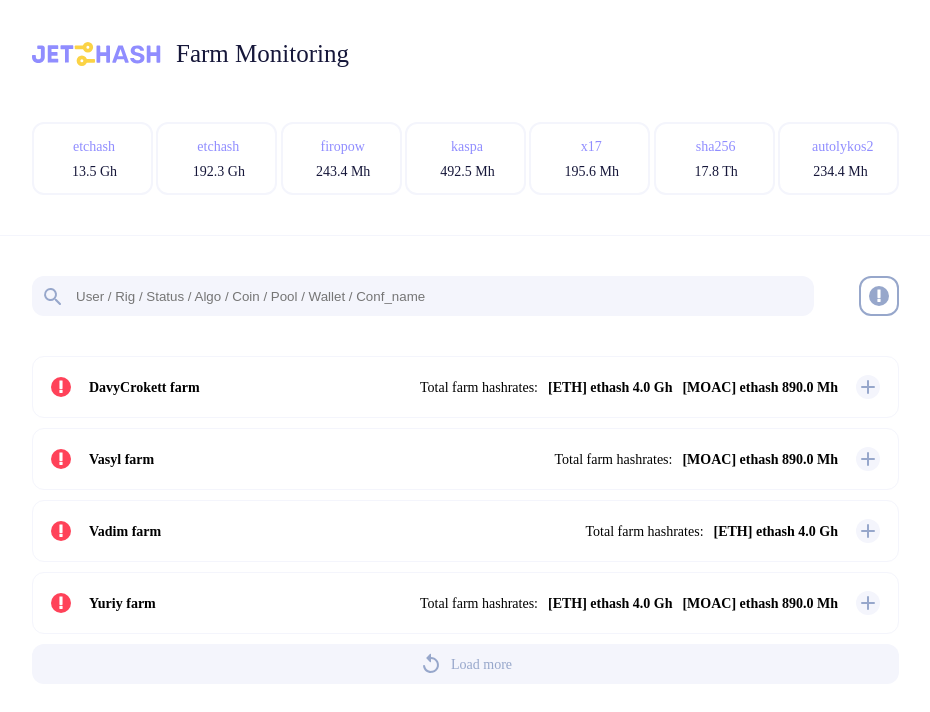
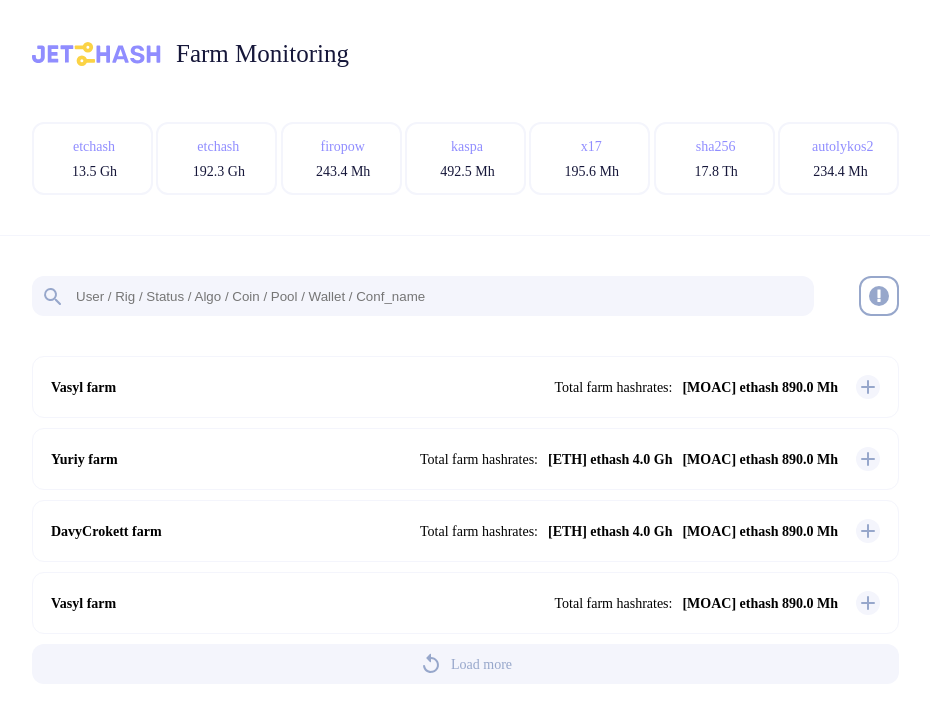
Before and after one commit to natalia-lypovyk/test-react-page, a React (Create React App) app: page / in a window 1280 px wide. Shown: the top 712 px of the page, without its empty margins (176-1106 px from the left). Built offline with nearby package versions, Linux system fonts and the light colour scheme.

Commit message:
add errors filter

```diff
--- a/src/assets/svg/warningSearch.js
+++ b/src/assets/svg/warningSearch.js
@@ -3,8 +3,8 @@
 const WarningSearch = (props) => (
     <svg
         {...props}
-        width="40em"
-        height="40em"
+        width="40px"
+        height="40px"
         fill="none"
         xmlns="http://www.w3.org/2000/svg"
     >
--- a/src/components/Accordion/accordion.css
+++ b/src/components/Accordion/accordion.css
@@ -22,7 +22,7 @@
     font-style: normal;
     font-weight: 600;
     font-size: 14px;
-    line-height: 150%;
+    line-height: 150%
 }
 .accordionContentContainer{
     margin-bottom: 10px;
@@ -37,7 +37,6 @@
 }
 .warningImage{
     margin-left: 18px;
-    margin-right: 18px;
     margin-top: 3px;
 }
 
--- a/src/components/Accordion/accordion.jsx
+++ b/src/components/Accordion/accordion.jsx
@@ -15,18 +15,20 @@
         setSelected(item);
     }
     return (
-        <div className={'accordionContainer'} onClick={()=>toggle(index)}>
-            <div className={'accordionHeaderContainer'}>
+        <div className={'accordionContainer'}>
+            <div className={'accordionHeaderContainer'} onClick={()=>toggle(index)}>
                 <div className={'accordionHeaderWrapper'}>
-                    <div className={'warningImage'}>
-                        <Warning/>
-                    </div>
-                    <span className={'accordionMainText'}>{data?.name}</span>
+                    {!data?.status&&(
+                        <div className={'warningImage'}>
+                            <Warning/>
+                        </div>
+                    )}
+                    <span className={'accordionMainText'} style={{marginLeft:'18px'}}>{data?.name}</span>
                 </div>
                 <div className={'accordionHeaderWrapper'}>
                     <span className={'accordionMainText fontWeight400 marginLeft10'}>{totalFarmHashrates}</span>
                     {data?.rates.map((value, index) =><span className={'accordionMainText marginLeft10'} key={index}>{value}</span> )}
-                    <div className={'warningImage'}>
+                    <div className={'warningImage'} style={{marginRight:'18px'}}>
                         {selected === index  ?<Minus/>:<Plus/>}
                     </div>
                 </div>
--- a/src/components/Accordion/contentRow.jsx
+++ b/src/components/Accordion/contentRow.jsx
@@ -11,7 +11,7 @@
     }
     return (
         <>
-            <div className={'marginLeft10'} style={{width:'20%', display:'flex'}}>
+            <div className={'marginLeft10'} style={{width:'18%', display:'flex'}}>
                 {!isHeader && (
                     <div className={'marginRight10'}>
                         {rowText?.status? <GreenRec/>:<RedRec/>}
@@ -40,7 +40,7 @@
             <div className={'marginLeft20'} style={{width:'12%'}}>
                 {getText('',isHeader? tableHeaderText.hashrate :rowText.hashrate)}
             </div>
-            <div className={'marginLeft20 marginRight10'} style={{width:'7%'}}>
+            <div className={'marginLeft20 marginRight10'} style={{width:'9%'}}>
                 {getText('',isHeader? tableHeaderText.conf_name :rowText.conf_name)}
             </div>
         </>
--- a/src/components/Load/loadButton.jsx
+++ b/src/components/Load/loadButton.jsx
@@ -8,7 +8,6 @@
     const toggle= ()=>{
     const sum = extraAmount+amount;
     const difference = length - amount
-
         if( sum < length){
             return setAmount(sum-1)
         }
--- a/src/components/SearchInput/searchInput.jsx
+++ b/src/components/SearchInput/searchInput.jsx
@@ -5,8 +5,8 @@
 import Search from "../../assets/svg/search";
 import Close from "../../assets/svg/close";
 
-const SearchInput = ({headerText, bodyText})=>{
-    const [inputWarning,setInputWarning] = useState(false)
+const SearchInput = ({filter, setFilter})=>{
+
     const [text, setText] = useState('')
     const handleChange = event => {
         setText(event.target.value);
@@ -29,8 +29,8 @@
                     </div> }
 
             </div>
-            <div className={'imageContainer'}>
-                {inputWarning?<WarningSearch/>:<DisabledWarningSearch/> }
+            <div className={'imageContainer'} onClick={()=>{setFilter(!filter)}}>
+                {!filter?<WarningSearch/>:<DisabledWarningSearch/> }
             </div>
 
         </div>
--- a/src/constats/tableData.js
+++ b/src/constats/tableData.js
@@ -1,49 +1,123 @@
 export const accordionData=[
     {
-    name : 'DavyCrokett farm',
-    rates : ['[ETH] ethash 4.0 Gh','[MOAC] ethash 890.0 Mh']
+        status: false,
+        name : 'DavyCrokett farm',
+        rates : ['[ETH] ethash 4.0 Gh','[MOAC] ethash 890.0 Mh']
     },
     {
+        status: true,
         name : 'Vasyl farm',
         rates : ['[MOAC] ethash 890.0 Mh']
     },
     {
+        status: false,
         name : 'Vadim farm',
         rates : ['[ETH] ethash 4.0 Gh']
     },
     {
+        status: true,
         name : 'Yuriy farm',
         rates : ['[ETH] ethash 4.0 Gh','[MOAC] ethash 890.0 Mh']
     },
     {
+        status: true,
         name : 'DavyCrokett farm',
         rates : ['[ETH] ethash 4.0 Gh','[MOAC] ethash 890.0 Mh']
     },
     {
+        status: true,
         name : 'Vasyl farm',
         rates : ['[MOAC] ethash 890.0 Mh']
     },
     {
+        status: false,
         name : 'Vadim farm',
         rates : ['[ETH] ethash 4.0 Gh']
     },
     {
+        status: false,
+        name : 'Yuriy farm',
+        rates : ['[ETH] ethash 4.0 Gh','[MOAC] ethash 890.0 Mh']
+    },
+
+    {
+        status: false,
+        name : 'DavyCrokett farm',
+        rates : ['[ETH] ethash 4.0 Gh','[MOAC] ethash 890.0 Mh']
+    },
+    {
+        status: true,
+        name : 'Vasyl farm',
+        rates : ['[MOAC] ethash 890.0 Mh']
+    },
+    {
+        status: false,
+        name : 'Vadim farm',
+        rates : ['[ETH] ethash 4.0 Gh']
+    },
+    {
+        status: true,
         name : 'Yuriy farm',
         rates : ['[ETH] ethash 4.0 Gh','[MOAC] ethash 890.0 Mh']
     },
     {
+        status: false,
         name : 'DavyCrokett farm',
         rates : ['[ETH] ethash 4.0 Gh','[MOAC] ethash 890.0 Mh']
     },
     {
+        status: true,
         name : 'Vasyl farm',
         rates : ['[MOAC] ethash 890.0 Mh']
     },
     {
+        status: false,
         name : 'Vadim farm',
         rates : ['[ETH] ethash 4.0 Gh']
     },
     {
+        status: true,
+        name : 'Yuriy farm',
+        rates : ['[ETH] ethash 4.0 Gh','[MOAC] ethash 890.0 Mh']
+    },
+    {
+        status: true,
+        name : 'DavyCrokett farm',
+        rates : ['[ETH] ethash 4.0 Gh','[MOAC] ethash 890.0 Mh']
+    },
+    {
+        status: true,
+        name : 'Vasyl farm',
+        rates : ['[MOAC] ethash 890.0 Mh']
+    },
+    {
+        status: false,
+        name : 'Vadim farm',
+        rates : ['[ETH] ethash 4.0 Gh']
+    },
+    {
+        status: false,
+        name : 'Yuriy farm',
+        rates : ['[ETH] ethash 4.0 Gh','[MOAC] ethash 890.0 Mh']
+    },
+
+    {
+        status: false,
+        name : 'DavyCrokett farm',
+        rates : ['[ETH] ethash 4.0 Gh','[MOAC] ethash 890.0 Mh']
+    },
+    {
+        status: true,
+        name : 'Vasyl farm',
+        rates : ['[MOAC] ethash 890.0 Mh']
+    },
+    {
+        status: false,
+        name : 'Vadim farm',
+        rates : ['[ETH] ethash 4.0 Gh']
+    },
+    {
+        status: true,
         name : 'Yuriy farm',
         rates : ['[ETH] ethash 4.0 Gh','[MOAC] ethash 890.0 Mh']
     },]
--- a/src/screens/App/app.jsx
+++ b/src/screens/App/app.jsx
@@ -9,20 +9,27 @@
 const App = ()=>{
     const [selected, setSelected] = useState(null)
     const [amount, setAmount] =useState(3)
-    console.log(amount, accordionData.length)
+    let count = 0;
+    const [filter, setFilter] = useState(true)
+    console.log(amount, accordionData.filter(value => value.status ===filter).length)
 
     return (
         <div className="app">
             <Header/>
-            <SearchInput/>
-            <div style={{marginTop:'40px', marginBottom:amount+1 === accordionData.length && '100px'}}>
+            <SearchInput filter={filter} setFilter={setFilter}/>
+            <div style={{marginTop:'40px', marginBottom:amount === accordionData.filter(value => value.status ===filter).length && '100px'}}>
                 {accordionData.map((value, index)=> {
-                    if (index <= amount){
-                        return ( <Accordion selected={selected} setSelected={setSelected} data={value} index={index + 1} key={index}/>)
+                    if (value.status === filter) {
+                        if (count <= amount) {
+                            count++;
+                            return (
+                                <Accordion selected={selected} setSelected={setSelected} data={value} index={index + 1}
+                                           key={index}/>)
+                        }
                     }
                 })}
             </div>
-            {amount+1 != accordionData.length &&  (<LoadButton length={accordionData.length} amount={amount} setAmount={setAmount}/>)}
+            {amount !== accordionData.filter(value => value.status ===filter).length &&  (<LoadButton length={accordionData.length} amount={amount} setAmount={setAmount}/>)}
         </div>
     )
 }
```
